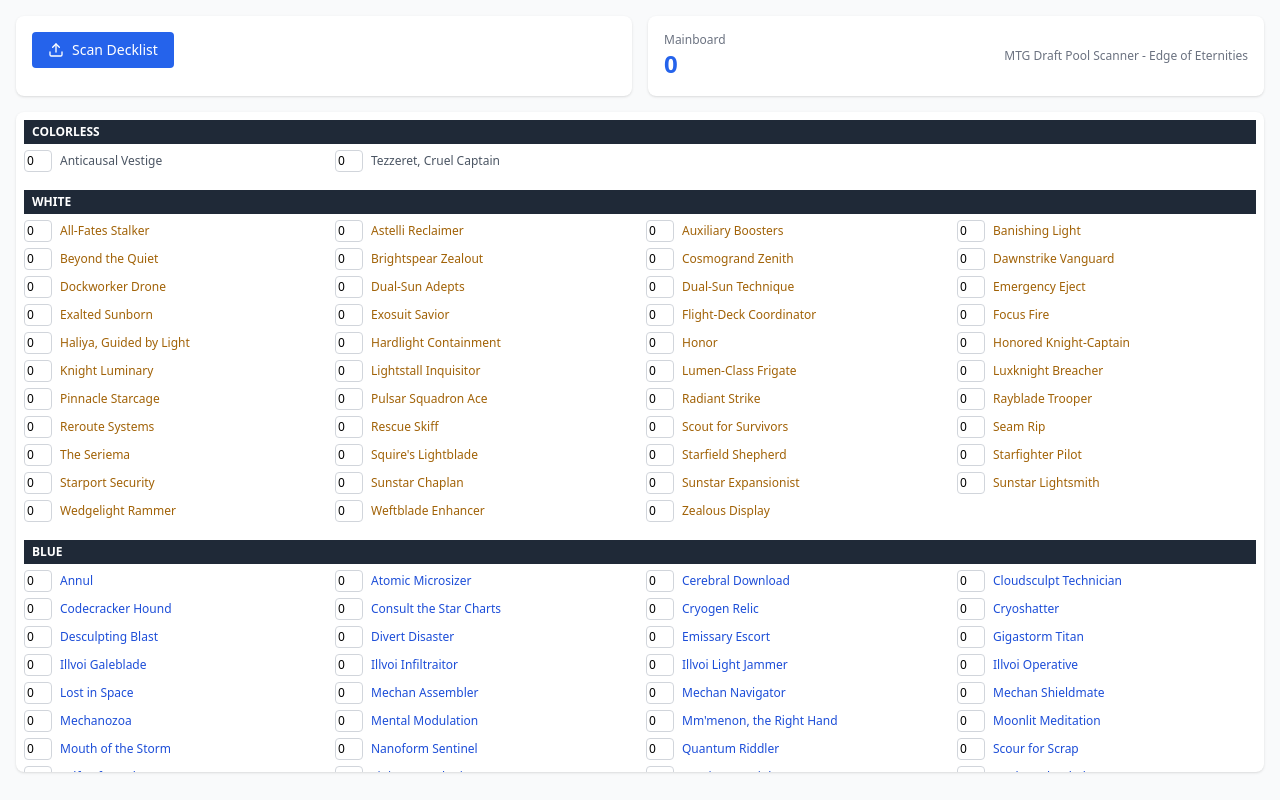
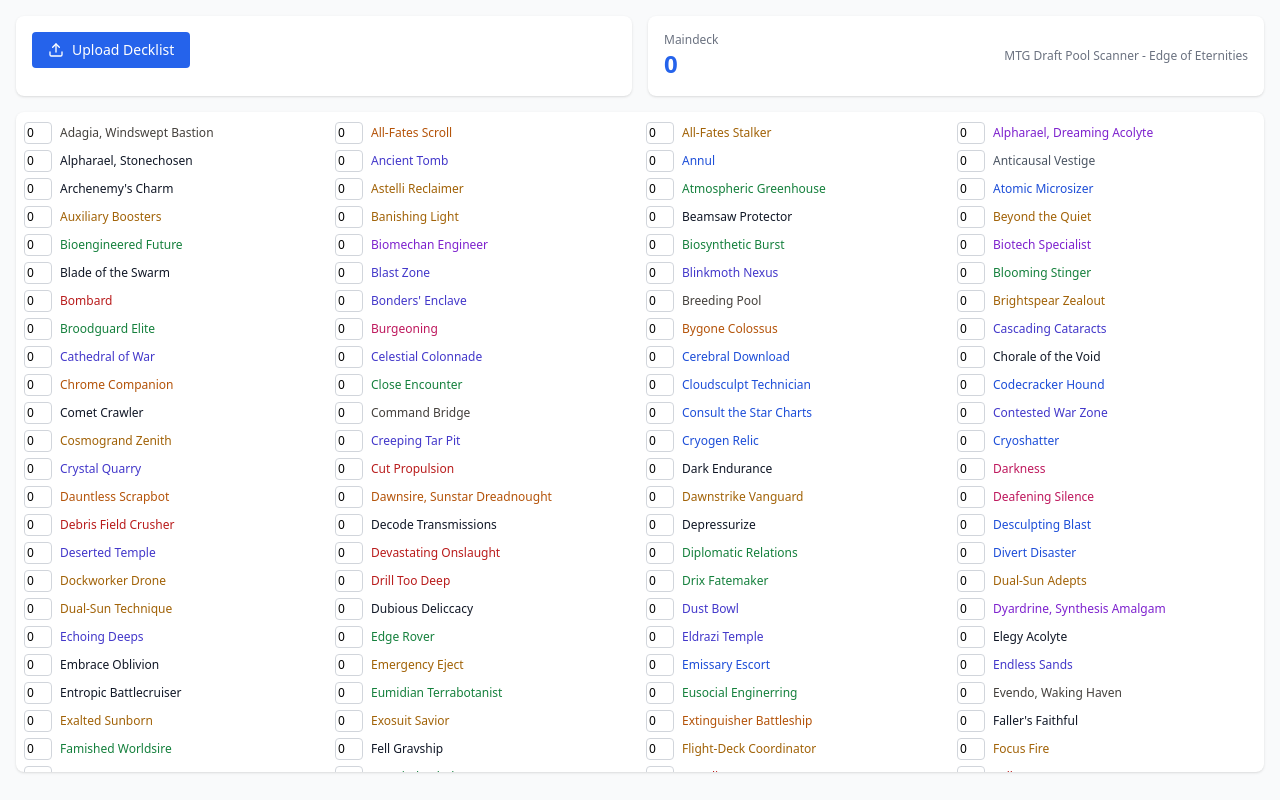
Before and after one commit to mattnass/mtg-draft-scanner, a React (Create React App) app in the folder mtg-scanner-frontend/: page / in a window 1280 px wide. Built offline with nearby package versions, Linux system fonts and the light colour scheme.

Commit message:
UI changes

```diff
--- a/mtg-scanner-frontend/src/App.js
+++ b/mtg-scanner-frontend/src/App.js
@@ -381,13 +381,8 @@
         });
     });
 
-    // Sort by section order and set number
-    initCards.sort((a, b) => {
-      if (a.section !== b.section) {
-        return sections.indexOf(a.section) - sections.indexOf(b.section);
-      }
-      return a.setNumber - b.setNumber;
-    });
+    // Sort alphabetically by name
+    initCards.sort((a, b) => a.name.localeCompare(b.name));
 
     setCards(initCards);
   }, []);
@@ -499,7 +494,7 @@
   };
 
   // Calculate total
-  const totalMainboard = cards.reduce((sum, card) => sum + card.played, 0);
+  const totalMaindeck = cards.reduce((sum, card) => sum + card.played, 0);
 
   // Group cards by section
   const sections = [
@@ -526,20 +521,18 @@
           {/* Scan Section */}
           <div className="col-span-6 bg-white rounded-lg shadow p-4">
             <div className="flex items-center gap-4">
-              {!image ? (
               <button
                 onClick={() => fileInputRef.current?.click()}
                 className="bg-blue-600 text-white py-2 px-4 rounded text-sm flex items-center gap-2 hover:bg-blue-700"
               >
                 <Upload size={16} />
-                  Scan Decklist
+                Upload Decklist
               </button>
-              ) : (
+
+              {image && (
                 <div className="flex items-center gap-2">
                   <img src={image} alt="Preview" className="w-12 h-12 object-contain rounded border" />
-                  <button onClick={resetAll} className="text-xs text-gray-500 hover:text-gray-700">
-                    Change Image
-                  </button>
+                  <span className="text-xs text-gray-600">Uploaded</span>
                 </div>
               )}
 
@@ -573,12 +566,12 @@
             </div>
           </div>
 
-          {/* Mainboard Count */}
+          {/* Maindeck Count */}
           <div className="col-span-6 bg-white rounded-lg shadow p-4">
             <div className="flex items-center justify-between">
               <div>
-                <div className="text-xs text-gray-500">Mainboard</div>
-                <div className="text-2xl font-bold text-blue-600">{totalMainboard}</div>
+                <div className="text-xs text-gray-500">Maindeck</div>
+                <div className="text-2xl font-bold text-blue-600">{totalMaindeck}</div>
               </div>
               <div className="text-xs text-gray-500">
                 MTG Draft Pool Scanner - Edge of Eternities
@@ -591,22 +584,9 @@
         <div className="bg-white rounded-lg shadow">
           <div className="overflow-auto" style={{ height: 'calc(100vh - 140px)' }}>
             <div className="p-2">
-              {sections.map(section => {
-                const sectionCards = cards.filter(card => card.section === section.key);
-                if (sectionCards.length === 0) return null;
-
-                return (
-                  <div key={section.key} className="mb-4">
-                    {/* Section Header */}
-                    <div className="bg-gray-800 text-white px-2 py-1 text-xs font-bold uppercase mb-1">
-                      {section.name}
-                    </div>
-
-                    {/* Cards Grid - 4 columns */}
+              {/* All cards in alphabetical order, 4 columns */}
               <div className="grid grid-cols-4 gap-x-3 gap-y-0.5">
-                      {sectionCards.map((card, cardIndex) => {
-                        const globalIndex = cards.findIndex(c => c === card);
-                        return (
+                {cards.map((card, index) => (
                   <div key={`${card.section}_${card.setNumber}`} className="flex items-center gap-1 text-xs py-0.5">
                     {/* Count input */}
                     <input
@@ -614,7 +594,7 @@
                       min="0"
                       max="99"
                       value={card.played}
-                              onChange={(e) => updateCardQuantity(globalIndex, e.target.value)}
+                      onChange={(e) => updateCardQuantity(index, e.target.value)}
                       className="w-7 text-center border border-gray-300 rounded px-0.5 py-0.5 focus:ring-1 focus:ring-blue-500"
                     />
 
@@ -622,22 +602,18 @@
                     <input
                       type="text"
                       value={card.name}
-                              onChange={(e) => updateCardName(globalIndex, e.target.value)}
+                      onChange={(e) => updateCardName(index, e.target.value)}
                       className={`flex-1 border-none bg-transparent font-medium ${getCardColor(card.section)} focus:ring-1 focus:ring-blue-500 rounded px-1 py-0.5 text-xs`}
                       style={{ minWidth: '100px' }}
                     />
                   </div>
-                        );
-                      })}
+                ))}
 
-                      {/* Fill empty cells */}
-                      {sectionCards.length % 4 !== 0 && Array.from({ length: 4 - (sectionCards.length % 4) }).map((_, i) => (
+                {/* Fill empty cells to complete the grid */}
+                {cards.length % 4 !== 0 && Array.from({ length: 4 - (cards.length % 4) }).map((_, i) => (
                   <div key={`empty-${i}`} className="text-xs py-0.5"></div>
                 ))}
               </div>
-                  </div>
-                );
-              })}
             </div>
           </div>
         </div>
```
Lines whose indentation alone changed are shown as unchanged.
